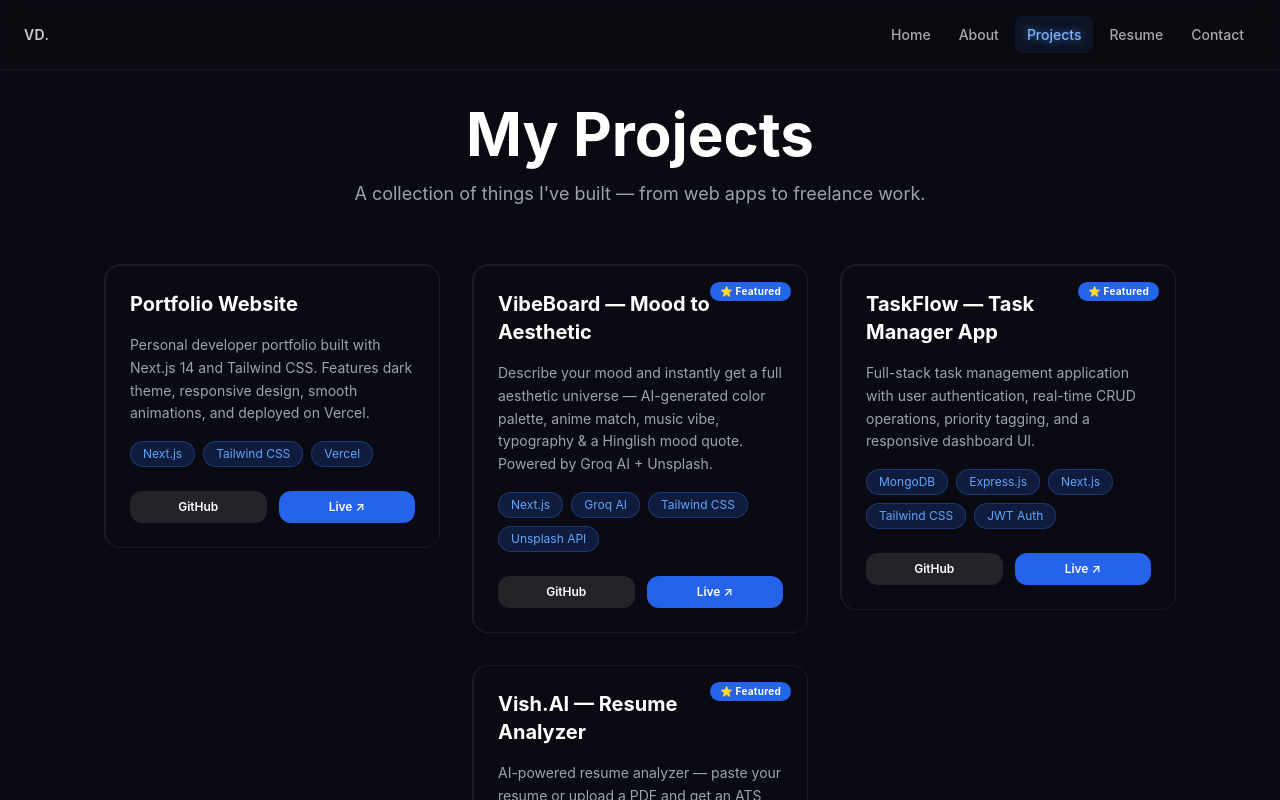
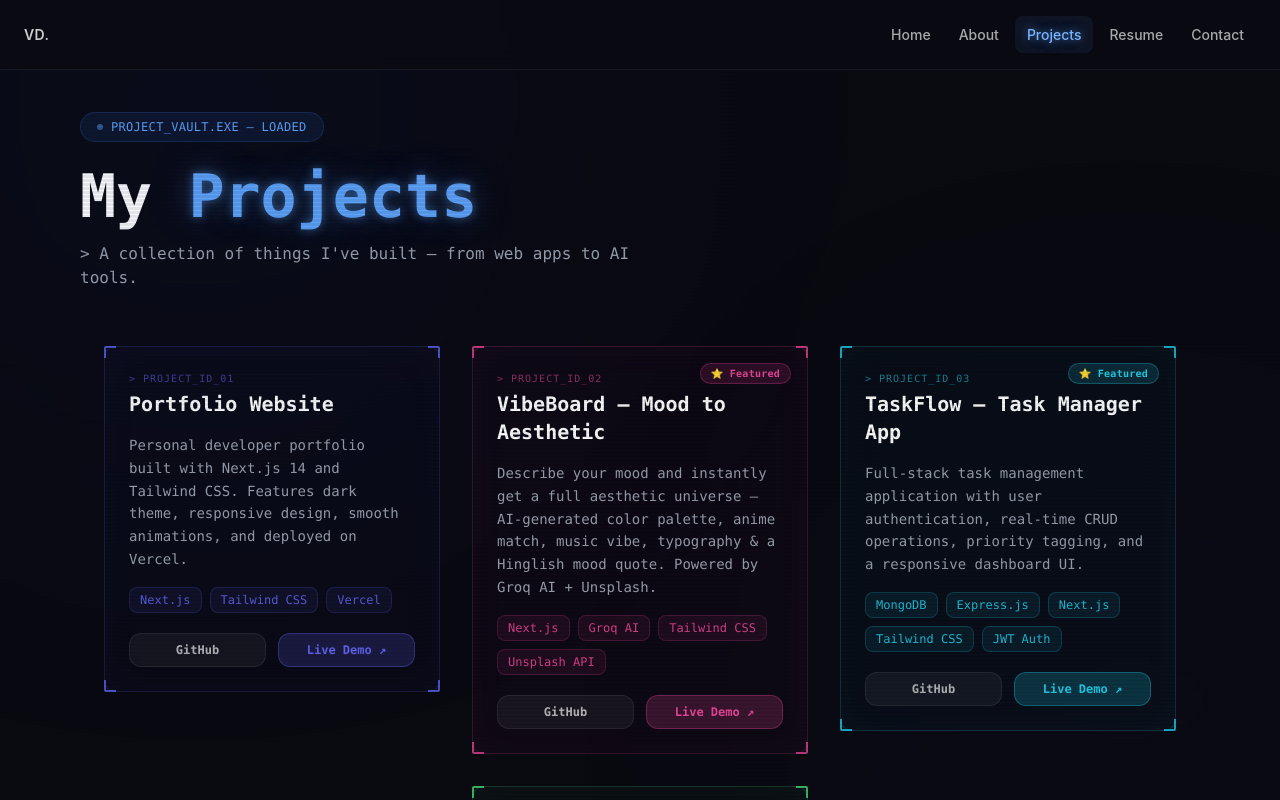
Before and after one commit to VishnuVardhan2000/my-portfolio, a Next.js app: page /projects in a window 1280 px wide. Shown: the top 800 px of the page. Built offline with nearby package versions, Linux system fonts and the light colour scheme.

Commit message:
feat: RPG projects page — 3D tilt + corner brackets + blue boot screen

```diff
--- a/app/projects/page.js
+++ b/app/projects/page.js
@@ -1,137 +1,142 @@
 "use client";
-import { useRef, useCallback } from "react";
+import { useRef, useCallback, useState, useEffect } from "react";
 
-const projects = [
-  {
-    title: "Portfolio Website",
-    description:
-      "Personal developer portfolio built with Next.js 14 and Tailwind CSS. Features dark theme, responsive design, smooth animations, and deployed on Vercel.",
-    tech: ["Next.js", "Tailwind CSS", "Vercel"],
-    github: "https://github.com/VishnuVardhan2000/my-portfolio",
-    live: "https://my-portfolio-lemon-nine-24.vercel.app",
-    glow: "99,102,241",
-  },
-  {
-    title: "VibeBoard — Mood to Aesthetic",
-    description:
-      "Describe your mood and instantly get a full aesthetic universe — AI-generated color palette, anime match, music vibe, typography & a Hinglish mood quote. Powered by Groq AI + Unsplash.",
-    tech: ["Next.js", "Groq AI", "Tailwind CSS", "Unsplash API"],
-    github: "https://github.com/VishnuVardhan2000/vibeboard",
-    live: "https://vibeboard-woad.vercel.app",
-    badge: "Featured",
-    glow: "236,72,153",
-  },
-  {
-    title: "TaskFlow — Task Manager App",
-    description:
-      "Full-stack task management application with user authentication, real-time CRUD operations, priority tagging, and a responsive dashboard UI.",
-    tech: ["MongoDB", "Express.js", "Next.js", "Tailwind CSS", "JWT Auth"],
-    github: "https://github.com/VishnuVardhan2000/taskflow",
-    live: "https://taskflow-sand-gamma.vercel.app",
-    badge: "Featured",
-    glow: "34,211,238",
-  },
-  {
-    title: "Vish.AI — Resume Analyzer",
-    description:
-      "AI-powered resume analyzer — paste your resume or upload a PDF and get an ATS score, section breakdown, keyword gaps, and actionable suggestions. Powered by Groq Llama 3.3 70B.",
-    tech: ["Next.js", "Groq AI", "React", "Node.js"],
-    github: "https://github.com/VishnuVardhan2000/my-portfolio",
-    live: "https://my-portfolio-lemon-nine-24.vercel.app/vish-ai",
-    badge: "Featured",
-    glow: "74,222,128",
-  },
+const BOOT_LINES = [
+  "> INITIALIZING PROJECT VAULT...",
+  "> SCANNING REPOSITORIES...",
+  "> COMPILING BUILD LOGS...",
+  "> ACHIEVEMENT DATA LOADED...",
+  "> PROJECTS UNLOCKED 🔵",
+  "> RENDERING PORTFOLIO... DONE. ▌",
 ];
 
+function BootScreen({ onDone }) {
+  const [lines, setLines] = useState([]);
+  const [fading, setFading] = useState(false);
+  useEffect(() => {
+    let i = 0;
+    const tick = setInterval(() => {
+      setLines((p) => [...p, BOOT_LINES[i]]);
+      i++;
+      if (i >= BOOT_LINES.length) {
+        clearInterval(tick);
+        setTimeout(() => { setFading(true); setTimeout(onDone, 600); }, 600);
+      }
+    }, 320);
+    return () => clearInterval(tick);
+  }, [onDone]);
+  return (
+    <div className="fixed inset-0 z-50 flex items-center justify-center bg-[#0a0a12]"
+      style={{ transition:"opacity 0.6s ease", opacity: fading ? 0 : 1, pointerEvents: fading ? "none" : "all" }}>
+      <div className="space-y-2 px-8 max-w-lg w-full">
+        {lines.map((line, i) => (
+          <p key={i} className="font-mono text-sm"
+            style={{ color: i === lines.length - 1 ? "#60a5fa" : "rgba(96,165,250,0.75)" }}>
+            {line}
+          </p>
+        ))}
+      </div>
+    </div>
+  );
+}
+
 function ProjectCard({ project }) {
-  const wrapperRef = useRef(null);
+  const ref = useRef(null);
+  const g = project.glow || "96,165,250";
+  const c = `rgba(${g},`;
 
-  const handleMouseMove = useCallback((e) => {
-    const el = wrapperRef.current;
+  const onMove = useCallback((e) => {
+    const el = ref.current;
     if (!el) return;
-
-    const rect = el.getBoundingClientRect();
-    const x = e.clientX - rect.left;
-    const y = e.clientY - rect.top;
-    const cx = rect.width / 2;
-    const cy = rect.height / 2;
-
+    const r = el.getBoundingClientRect();
+    const x = e.clientX - r.left;
+    const y = e.clientY - r.top;
+    const cx = r.width / 2;
+    const cy = r.height / 2;
     el.style.setProperty("--mx", `${x}px`);
     el.style.setProperty("--my", `${y}px`);
-
-    const rotateX = ((y - cy) / cy) * -10;
-    const rotateY = ((x - cx) / cx) * 10;
-    el.style.setProperty("--rx", `${rotateX}deg`);
-    el.style.setProperty("--ry", `${rotateY}deg`);
+    el.style.setProperty("--rx", `${((y - cy) / cy) * -8}deg`);
+    el.style.setProperty("--ry", `${((x - cx) / cx) * 8}deg`);
+    el.style.setProperty("--mo", "1");
   }, []);
 
-  const handleMouseLeave = useCallback(() => {
-    const el = wrapperRef.current;
+  const onLeave = useCallback(() => {
+    const el = ref.current;
     if (!el) return;
     el.style.setProperty("--mx", "-999px");
     el.style.setProperty("--my", "-999px");
     el.style.setProperty("--rx", "0deg");
     el.style.setProperty("--ry", "0deg");
+    el.style.setProperty("--mo", "0");
   }, []);
 
   return (
-    <div
-      ref={wrapperRef}
-      onMouseMove={handleMouseMove}
-      onMouseLeave={handleMouseLeave}
-      className="spotlight-wrapper"
+    <div ref={ref} onMouseMove={onMove} onMouseLeave={onLeave}
+      className="rpg-proj-card"
       style={{
-        "--glow": project.glow || "96,165,250",
-        "--mx": "-999px",
-        "--my": "-999px",
-        "--rx": "0deg",
-        "--ry": "0deg",
-      }}
-    >
-      <div className="spotlight-card">
-        <div className="spotlight-inner" />
+        "--mx":"-999px","--my":"-999px","--rx":"0deg","--ry":"0deg","--mo":"0",
+        "--glow-color": g,
+        "--accent-glow": `rgba(${g},0.07)`,
+        "--accent-border": `rgba(${g},0.75)`,
+        border:`1px solid ${c}0.18)`,
+        background:`${c}0.025)`,
+        boxShadow:`0 0 40px ${c}0.04) inset`,
+      }}>
 
+      {/* RPG corner brackets */}
+      {[
+        { top:"-1px",left:"-1px",  borderTop:`2px solid ${c}0.8)`, borderLeft:`2px solid ${c}0.8)`,  borderRadius:"2px 0 0 0" },
+        { top:"-1px",right:"-1px", borderTop:`2px solid ${c}0.8)`, borderRight:`2px solid ${c}0.8)`, borderRadius:"0 2px 0 0" },
+        { bottom:"-1px",left:"-1px",  borderBottom:`2px solid ${c}0.8)`, borderLeft:`2px solid ${c}0.8)`,  borderRadius:"0 0 0 2px" },
+        { bottom:"-1px",right:"-1px", borderBottom:`2px solid ${c}0.8)`, borderRight:`2px solid ${c}0.8)`, borderRadius:"0 0 2px 0" },
+      ].map((s, i) => (
+        <span key={i} style={{ position:"absolute", width:"12px", height:"12px", pointerEvents:"none", ...s }} />
+      ))}
+
+      {/* Badge */}
       {project.badge && (
-          <span className="absolute top-4 right-4 text-[10px] font-bold px-2.5 py-0.5 rounded-full bg-blue-600 text-white tracking-wide z-10">
+        <span className="absolute top-4 right-4 text-[10px] font-bold px-2.5 py-0.5 rounded-full font-mono z-10 tracking-wide"
+          style={{ background:`rgba(${g},0.15)`, color:`rgb(${g})`, border:`1px solid rgba(${g},0.3)` }}>
           ⭐ {project.badge}
         </span>
       )}
 
-        <h2 className="text-xl font-bold text-white pr-16 relative z-10">
-          {project.title}
-        </h2>
+      {/* Content */}
+      <div className="relative z-10 flex flex-col gap-4 h-full">
+        <div>
+          <p className="font-mono text-[10px] tracking-widest mb-1" style={{ color:`rgba(${g},0.6)` }}>
+            &gt; PROJECT_ID_{String(project._idx + 1).padStart(2,"0")}
+          </p>
+          <h2 className="text-xl font-bold text-white font-mono">{project.title}</h2>
+        </div>
 
-        <p className="text-gray-400 text-sm leading-relaxed flex-1 relative z-10">
+        <p className="text-gray-400 text-sm leading-relaxed font-mono flex-1">
           {project.description}
         </p>
 
-        <div className="flex flex-wrap gap-2 relative z-10">
+        <div className="flex flex-wrap gap-2">
           {project.tech.map((t, i) => (
-            <span
-              key={i}
-              className="text-xs px-3 py-1 rounded-full bg-blue-600/20 text-blue-400 border border-blue-500/30"
-            >
+            <span key={i} className="text-xs px-2.5 py-1 rounded-lg font-mono"
+              style={{ background:`rgba(${g},0.08)`, color:`rgba(${g},0.9)`, border:`1px solid rgba(${g},0.2)` }}>
               {t}
             </span>
           ))}
         </div>
 
-        <div className="flex gap-3 pt-2 relative z-10">
-          <a
-            href={project.github}
-            target="_blank"
-            rel="noreferrer"
-            className="flex-1 text-center text-xs font-semibold py-2 rounded-xl bg-white/10 text-white hover:bg-white/20 transition"
-          >
+        <div className="flex gap-3 pt-1">
+          <a href={project.github} target="_blank" rel="noreferrer"
+            className="flex-1 text-center text-xs font-semibold py-2 rounded-xl font-mono transition-all duration-200"
+            style={{ background:"rgba(255,255,255,0.05)", color:"rgba(255,255,255,0.7)", border:"1px solid rgba(255,255,255,0.08)" }}
+            onMouseEnter={e => { e.currentTarget.style.background="rgba(255,255,255,0.1)"; }}
+            onMouseLeave={e => { e.currentTarget.style.background="rgba(255,255,255,0.05)"; }}>
             GitHub
           </a>
-          <a
-            href={project.live}
-            target="_blank"
-            rel="noreferrer"
-            className="flex-1 text-center text-xs font-semibold py-2 rounded-xl bg-blue-600 text-white hover:bg-blue-500 transition"
-          >
-            Live ↗
+          <a href={project.live} target="_blank" rel="noreferrer"
+            className="flex-1 text-center text-xs font-semibold py-2 rounded-xl font-mono transition-all duration-200"
+            style={{ background:`rgba(${g},0.2)`, color:`rgb(${g})`, border:`1px solid rgba(${g},0.35)` }}
+            onMouseEnter={e => { e.currentTarget.style.background=`rgba(${g},0.3)`; }}
+            onMouseLeave={e => { e.currentTarget.style.background=`rgba(${g},0.2)`; }}>
+            Live Demo ↗
           </a>
         </div>
       </div>
@@ -139,25 +144,142 @@ function ProjectCard({ project }) {
   );
 }
 
+const projects = [
+  {
+    title:"Portfolio Website",
+    description:"Personal developer portfolio built with Next.js 14 and Tailwind CSS. Features dark theme, responsive design, smooth animations, and deployed on Vercel.",
+    tech:["Next.js","Tailwind CSS","Vercel"],
+    github:"https://github.com/VishnuVardhan2000/my-portfolio",
+    live:"https://my-portfolio-lemon-nine-24.vercel.app",
+    glow:"99,102,241",
+  },
+  {
+    title:"VibeBoard — Mood to Aesthetic",
+    description:"Describe your mood and instantly get a full aesthetic universe — AI-generated color palette, anime match, music vibe, typography & a Hinglish mood quote. Powered by Groq AI + Unsplash.",
+    tech:["Next.js","Groq AI","Tailwind CSS","Unsplash API"],
+    github:"https://github.com/VishnuVardhan2000/vibeboard",
+    live:"https://vibeboard-woad.vercel.app",
+    badge:"Featured", glow:"236,72,153",
+  },
+  {
+    title:"TaskFlow — Task Manager App",
+    description:"Full-stack task management application with user authentication, real-time CRUD operations, priority tagging, and a responsive dashboard UI.",
+    tech:["MongoDB","Express.js","Next.js","Tailwind CSS","JWT Auth"],
+    github:"https://github.com/VishnuVardhan2000/taskflow",
+    live:"https://taskflow-sand-gamma.vercel.app",
+    badge:"Featured", glow:"34,211,238",
+  },
+  {
+    title:"Vish.AI — Resume Analyzer",
+    description:"AI-powered resume analyzer — paste your resume or upload a PDF and get an ATS score, section breakdown, keyword gaps, and actionable suggestions. Powered by Groq Llama 3.3 70B.",
+    tech:["Next.js","Groq AI","React","Node.js"],
+    github:"https://github.com/VishnuVardhan2000/my-portfolio",
+    live:"https://my-portfolio-lemon-nine-24.vercel.app/vish-ai",
+    badge:"Featured", glow:"74,222,128",
+  },
+];
+
 export default function ProjectsPage() {
+  const [booted, setBooted] = useState(false);
+  const handleBoot = useCallback(() => setBooted(true), []);
+
   return (
-    <section className="max-w-6xl mx-auto px-4 pt-6 pb-20">
-      <div className="mb-14 text-center">
-        <h1 className="text-4xl md:text-6xl font-bold text-white mb-4">
-          My Projects
+    <>
+      <BootScreen onDone={handleBoot} />
+      <div className="scanlines pointer-events-none fixed inset-0 z-20" />
+
+      <style>{`
+        /* scanlines */
+        .scanlines::before {
+          content:""; position:fixed; inset:0; z-index:20;
+          background: repeating-linear-gradient(0deg,
+            transparent, transparent 2px,
+            rgba(0,0,0,0.08) 2px, rgba(0,0,0,0.08) 4px);
+          pointer-events:none;
+        }
+
+        /* RPG project card — 3D tilt + corner brackets + cursor spotlight */
+        .rpg-proj-card {
+          position: relative;
+          border-radius: 12px;
+          padding: 1.5rem;
+          display: flex;
+          flex-direction: column;
+          gap: 0;
+          overflow: visible;
+          cursor: default;
+          transform-style: preserve-3d;
+          transform: perspective(900px) rotateX(var(--rx)) rotateY(var(--ry));
+          transition: transform 0.15s ease, box-shadow 0.38s ease;
+          will-change: transform;
+        }
+
+        /* inner background spotlight follows cursor */
+        .rpg-proj-card::before {
+          content:""; position:absolute; inset:0; border-radius:inherit;
+          pointer-events:none; z-index:0;
+          background: radial-gradient(
+            300px circle at var(--mx) var(--my),
+            var(--accent-glow) 0%, transparent 70%
+          );
+          opacity:var(--mo); transition:opacity 0.4s ease;
+        }
+
+        /* border spotlight follows cursor */
+        .rpg-proj-card::after {
+          content:""; position:absolute; inset:0; border-radius:inherit; padding:1px;
+          pointer-events:none; z-index:2;
+          background: radial-gradient(
+            220px circle at var(--mx) var(--my),
+            var(--accent-border), transparent 60%
+          );
+          -webkit-mask: linear-gradient(#fff 0 0) content-box, linear-gradient(#fff 0 0);
+          -webkit-mask-composite: xor; mask-composite: exclude;
+          opacity:var(--mo); transition:opacity 0.4s ease;
+        }
+
+        @keyframes blink { 0%,100%{opacity:1} 50%{opacity:0.45} }
+        .blink { animation: blink 2.2s ease-in-out infinite; }
+      `}</style>
+
+      <section
+        className="max-w-6xl mx-auto px-4 pt-8 pb-20"
+        style={{ opacity: booted ? 1 : 0, transition:"opacity 0.8s ease" }}>
+
+        {/* ── Header ── */}
+        <div className="mb-14">
+          <div className="inline-flex items-center gap-2 px-4 py-1.5 rounded-full bg-blue-500/10 border border-blue-500/20 text-blue-400 text-xs font-mono font-medium mb-6 tracking-wide">
+            <span className="w-1.5 h-1.5 rounded-full bg-blue-400 blink" />
+            PROJECT_VAULT.EXE — LOADED
+          </div>
+          <h1 className="text-4xl md:text-6xl font-bold text-white mb-4 font-mono">
+            My{" "}
+            <span style={{
+              color:"#60a5fa",
+              textShadow:"0 0 10px rgba(96,165,250,0.5), 0 0 30px rgba(96,165,250,0.3), 0 0 60px rgba(96,165,250,0.15)"
+            }}>
+              Projects
+            </span>
           </h1>
-        <p className="text-gray-400 text-lg max-w-xl mx-auto">
-          A collection of things I&apos;ve built — from web apps to freelance work.
+          <p className="text-gray-400 text-base max-w-xl font-mono">
+            &gt; A collection of things I&apos;ve built — from web apps to AI tools.
           </p>
         </div>
 
+        {/* ── Cards Grid ── */}
         <div className="flex flex-wrap gap-8 pb-10 justify-center">
           {projects.map((project, index) => (
-          <div key={index} style={{ width: "clamp(300px, 30%, 380px)" }}>
-            <ProjectCard project={project} />
+            <div key={index} style={{ width:"clamp(300px, 30%, 380px)" }}>
+              <ProjectCard project={{ ...project, _idx: index }} />
             </div>
           ))}
         </div>
+
       </section>
+
+      {/* ambient blue orbs */}
+      <div className="fixed top-[-200px] left-[-100px] w-[600px] h-[600px] bg-blue-700/[0.07] rounded-full blur-[180px] pointer-events-none z-0" />
+      <div className="fixed bottom-[-150px] right-[-100px] w-[500px] h-[500px] bg-blue-900/[0.06] rounded-full blur-[160px] pointer-events-none z-0" />
+    </>
   );
 }
```
Lines whose indentation alone changed are shown as unchanged.
